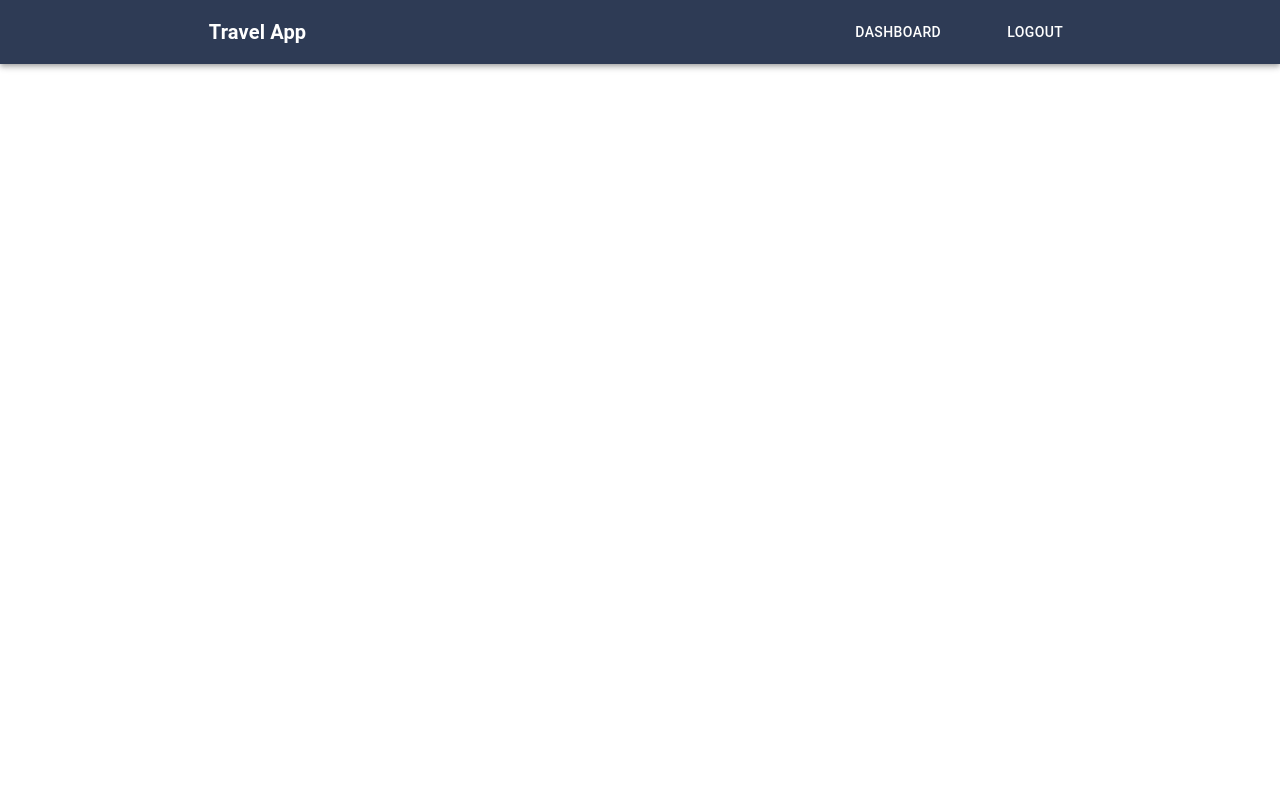
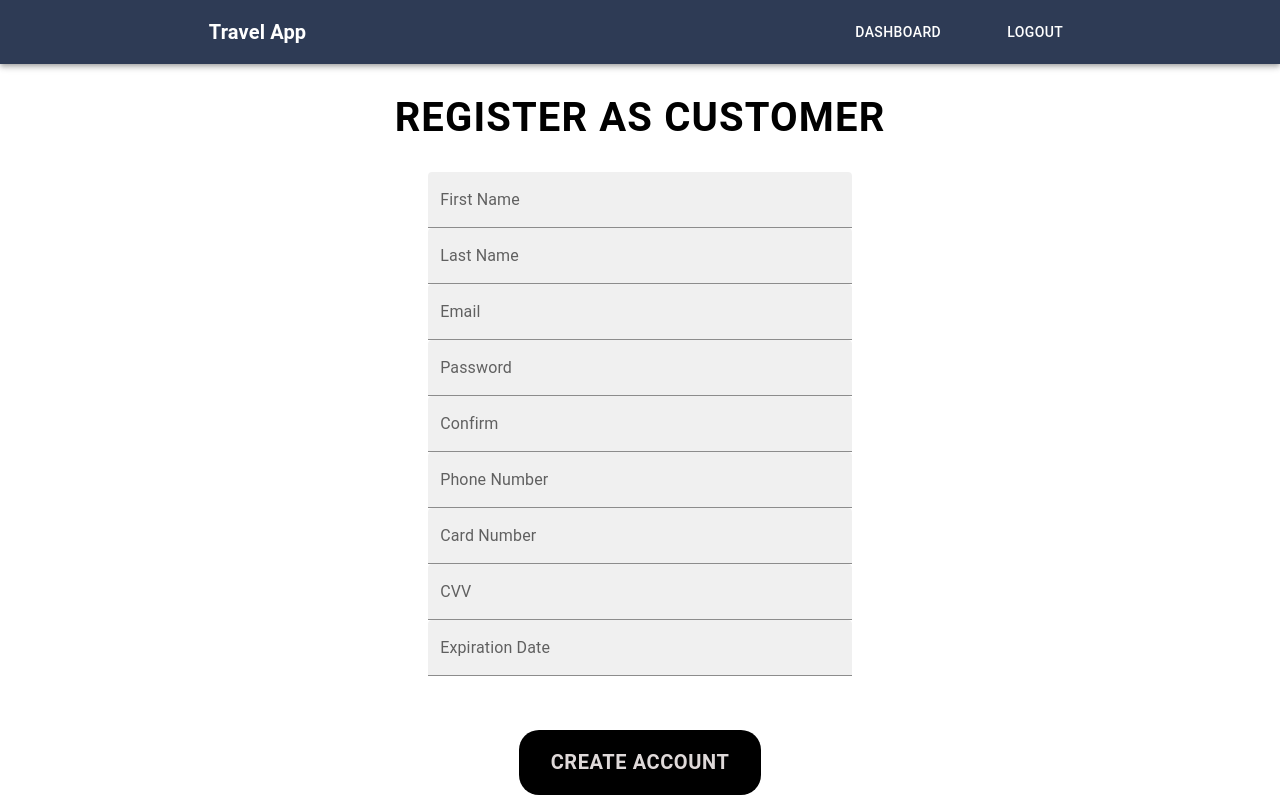
Before and after one commit to geethapriyanka7/Travel-App, a React (Create React App) app in the folder react/: page /cac in a window 1280 px wide. Built offline with nearby package versions, Linux system fonts and the light colour scheme.

Commit message:
Login changes

```diff
--- a/react/src/App.js
+++ b/react/src/App.js
@@ -10,6 +10,8 @@ import ViewFlights from './components/Flights/viewFlights'
 import OwnerHome from './components/Owner/OwnerHome'
 import DeleteOwner from './components/Owner/DeleteOwner'
 import Mainlogin from './components/Login/MainLogin'
+import CreateAccountOwner from './components/Login/CreateAccountOwner'
+import CreateAccountCust from './components/Login/CreateAccountCust'
 
 function App() {
   return (
@@ -27,6 +29,8 @@ function App() {
           <Route path="/oh" element={<OwnerHome/>}/>
           <Route path="/do" element={<DeleteOwner/>}/>
           <Route path="/l" element={<Mainlogin/>}/>
+          <Route path="/cao" element={<CreateAccountOwner/>}/>
+          <Route path="/cac" element={<CreateAccountCust/>}/>
         </Routes>
       </header>
     </div>
--- /dev/null
+++ b/react/src/components/Login/CreateAccountCust.js
@@ -0,0 +1,53 @@
+import React from 'react'
+import Button from '@mui/material/Button'
+import TextField from '@mui/material/TextField'
+import { Box } from '@material-ui/core';
+import './CreateAccountOwner.css'
+
+export default function Register(){
+    const [value, setValue] = React.useState(0);
+
+  const handleChange = (event, newValue) => {
+    setValue(newValue);
+  };
+    return (
+        <div>
+            <div  align="center">
+            <Button className='log' variant = 'text'><b>Register as Customer</b></Button>
+            </div>
+            <Box
+                align="center"
+                component="form"
+                sx={{
+                    '& > :not(style)': { m: 1, width: '40ch' },
+                }}
+                noValidate
+                autoComplete="off"
+                >
+                <TextField id="filled-basic" label="First Name" variant="filled" />
+                <br></br>
+                <TextField id="filled-basic" label="Last Name" variant="filled" />
+                <br></br>
+                <TextField id="filled-basic" label="Email" variant="filled" />
+                <br></br>
+                <TextField id="filled-basic" label="Password" variant="filled" />
+                <br></br>
+                <TextField id="filled-basic" label="Confirm" variant="filled" />
+                <br></br>
+                <TextField id="filled-basic" label="Phone Number" variant="filled" />
+                <br></br>
+                <TextField id="filled-basic" label="Card Number" variant="filled" />
+                <br></br>
+                <TextField id="filled-basic" label="CVV" variant="filled" />
+                <br></br>
+                <TextField id="filled-basic" label="Expiration Date" variant="filled" />
+                <br></br>
+            </Box>
+            <div align = "center">
+            <Button className='bb' variant = 'text'><b>Create Account</b></Button>
+            </div>
+        </div>
+
+
+    )
+}
--- /dev/null
+++ b/react/src/components/Login/CreateAccountOwner.css
@@ -0,0 +1,13 @@
+.bb{
+    background-color: #000000 !important;
+    top: 50px !important;
+    border-radius: 20px  !important;
+    color: rgb(223, 217, 217) !important;
+    padding: 15px 32px !important;
+    text-align: center !important;
+    text-decoration: none !important;
+    display: inline-block !important;
+    font-size: 20px !important;
+    margin: 4px 2px !important;
+    cursor: pointer !important;
+}
--- /dev/null
+++ b/react/src/components/Login/CreateAccountOwner.js
@@ -0,0 +1,47 @@
+import React from 'react'
+import Button from '@mui/material/Button'
+import TextField from '@mui/material/TextField'
+import { Box } from '@material-ui/core';
+import './CreateAccountOwner.css'
+
+export default function Register(){
+    const [value, setValue] = React.useState(0);
+
+  const handleChange = (event, newValue) => {
+    setValue(newValue);
+  };
+    return (
+        <div>
+            <div  align="center">
+            <Button className='log' variant = 'text'><b>Register as Owner</b></Button>
+            </div>
+            <Box
+                align="center"
+                component="form"
+                sx={{
+                    '& > :not(style)': { m: 1, width: '40ch' },
+                }}
+                noValidate
+                autoComplete="off"
+                >
+                <TextField id="filled-basic" label="First Name" variant="filled" />
+                <br></br>
+                <TextField id="filled-basic" label="Last Name" variant="filled" />
+                <br></br>
+                <TextField id="filled-basic" label="Email" variant="filled" />
+                <br></br>
+                <TextField id="filled-basic" label="Password" variant="filled" />
+                <br></br>
+                <TextField id="filled-basic" label="Confirm" variant="filled" />
+                <br></br>
+                <TextField id="filled-basic" label="Phone Number" variant="filled" />
+                <br></br>
+            </Box>
+            <div align = "center">
+            <Button className='bb' variant = 'text'><b>Create Account</b></Button>
+            </div>
+        </div>
+
+
+    )
+}
--- a/react/src/components/Login/MainLogin.css
+++ b/react/src/components/Login/MainLogin.css
@@ -25,7 +25,7 @@
 }
 .no{
     align-self: center;
-    top: 200px !important;
+    top: 150px !important;
     color: rgb(0, 0, 0) !important;
     padding: 15px 32px !important;
     text-align: center !important;
@@ -37,7 +37,7 @@
 }
 .reg{
     background-color: #000000 !important;
-    top: 200px !important;
+    top: 150px !important;
     border-radius: 20px  !important;
     color: rgb(223, 217, 217) !important;
     padding: 15px 32px !important;
--- a/react/src/components/Login/MainLogin.js
+++ b/react/src/components/Login/MainLogin.js
@@ -1,6 +1,8 @@
 import React, {Component} from 'react'
 import Button from '@mui/material/Button'
-import '../Login/MainLogin.css';
+import './MainLogin.css'
+import TextField from '@mui/material/TextField'
+import { Box } from '@material-ui/core';
 
 export default function Test() {
 
@@ -12,14 +14,30 @@ export default function Test() {
         </div>
 
         <div align="center">
-            <Button className='ad' variant='text'>Admin</Button>&nbsp;&nbsp;&nbsp;&nbsp;&nbsp;&nbsp;&nbsp;&nbsp;&nbsp;&nbsp;&nbsp;&nbsp;&nbsp;&nbsp;&nbsp;
-            <Button className='ad' variant='text'>Client</Button>
+            <Box
+                align="center"
+                component="form"
+                sx={{
+                    '& > :not(style)': { m: 1, width: '40ch' },
+                }}
+                noValidate
+                autoComplete="off"
+                >
+                <TextField id="filled-basic" label="Email" variant="filled" />
+                <br></br>
+                <TextField id="filled-basic" label="Password" variant="filled" />
+                <br></br>
+            </Box>
+        </div>
+        <div align = "center">
+            <Button className='bb' variant = 'text'><b>Login</b></Button>
         </div>
         <div  align="center">
             <Button className='no' variant = 'text'><b>Not Signed Up?</b></Button>
         </div>
         <div  align="center">
-            <Button className='reg' variant = 'text'><b>Create Account</b></Button>
+            <Button className='reg' variant = 'text'><b>Create Account as Owner</b></Button>&nbsp;&nbsp;&nbsp;&nbsp;&nbsp;&nbsp;&nbsp;&nbsp;&nbsp;&nbsp;&nbsp;&nbsp;&nbsp;&nbsp;&nbsp;
+            <Button className='reg' variant='text'><b>Create Account as Customer</b></Button>
         </div>
 
         </div>
```
Also changed, not shown: react/src/components/Login/CreateAccountCust.css (added).
